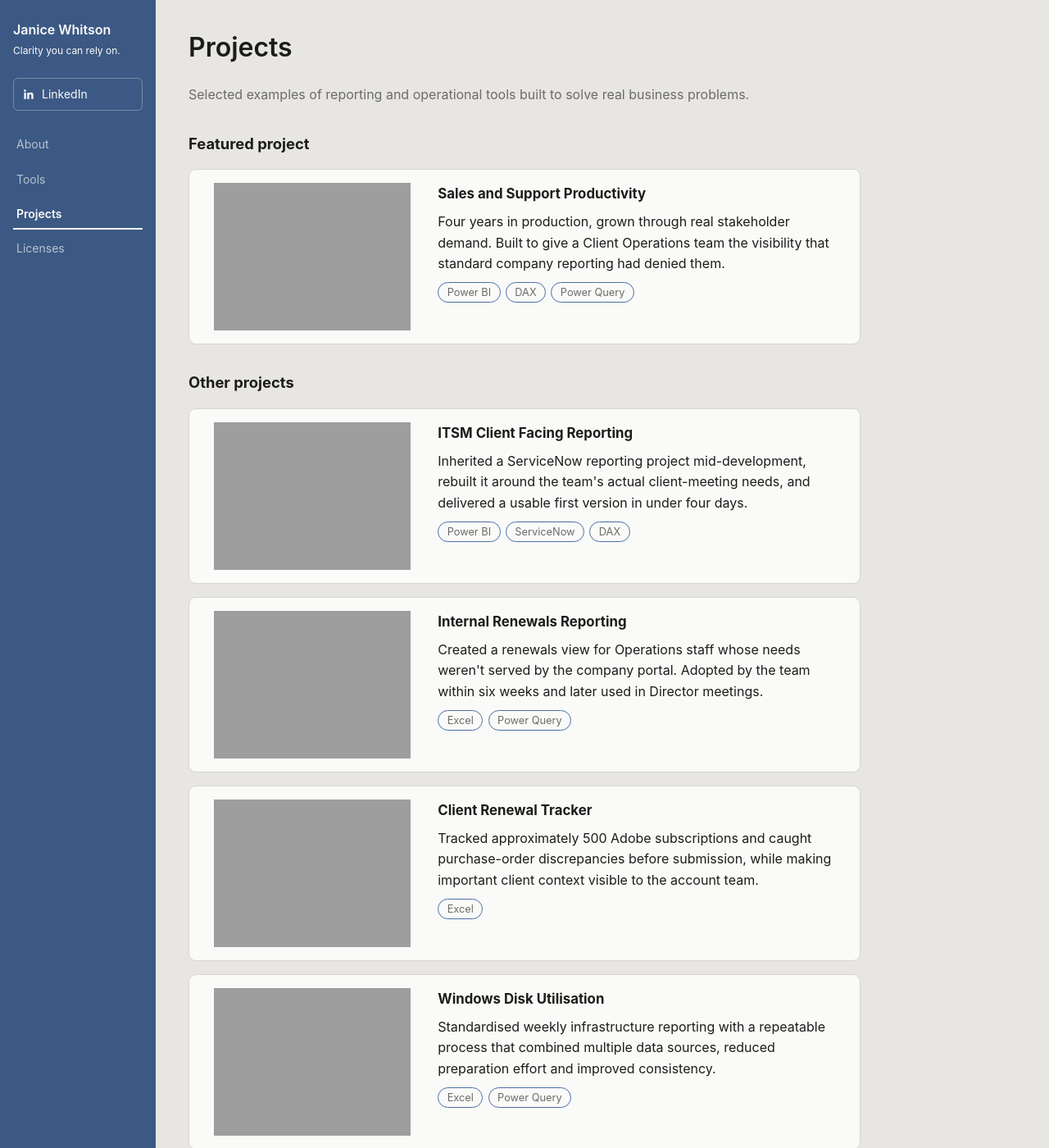
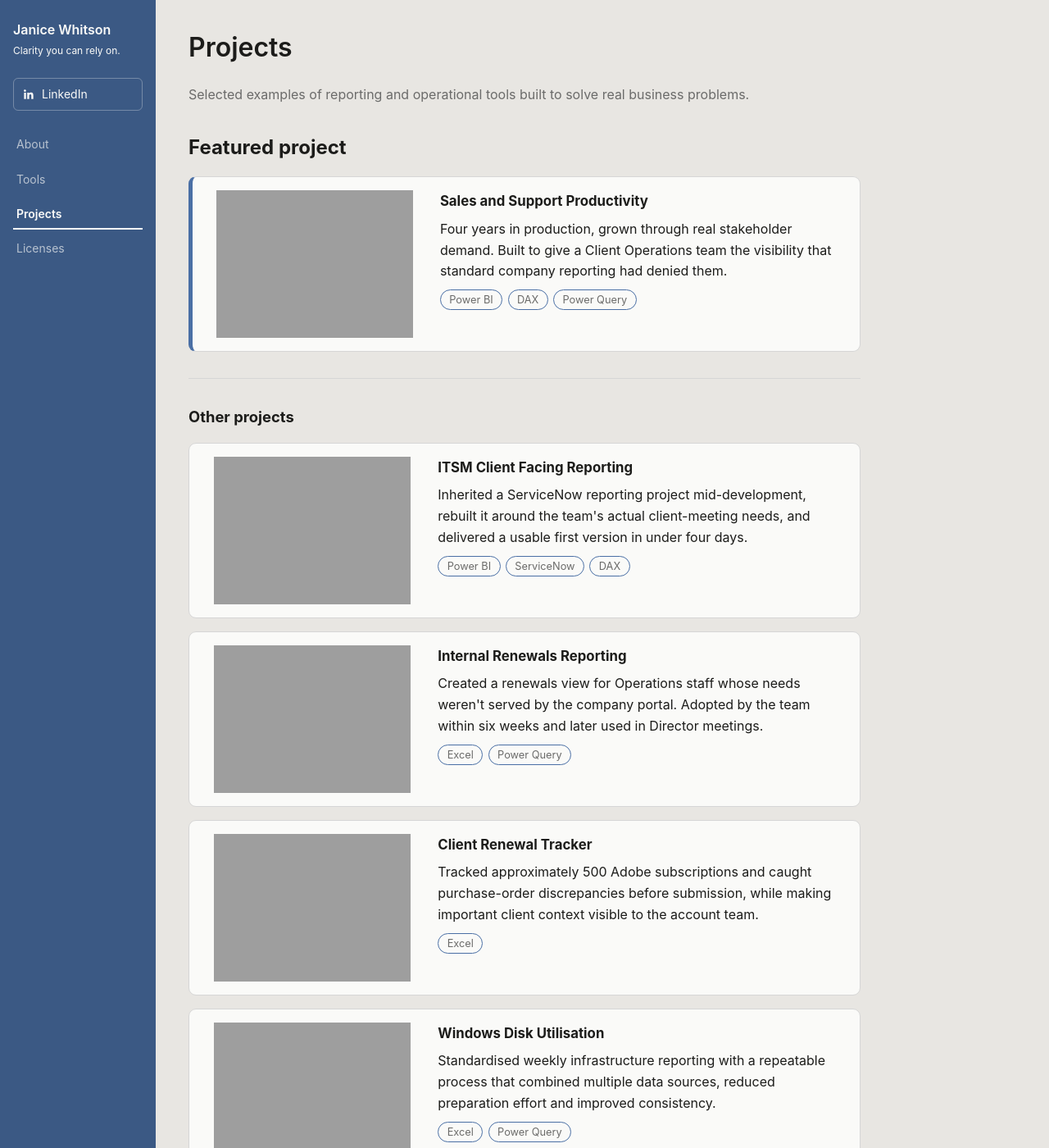
Before and after one commit to janicewhitson/data, a Jekyll site: the page built from projects.md, in a window 1280 px wide and 1400 px high. Shown: the whole window at 82% size. Built offline with Jekyll 4.4.1, drawn with Linux system fonts in a browser that asks for light colours.

Commit message:
Restore visual hierarchy for featured portfolio project

```diff
--- a/assets/css/main.css
+++ b/assets/css/main.css
@@ -267,3 +267,15 @@ a { color: var(--color-accent); }
   outline: 2px solid var(--color-accent);
   outline-offset: 3px;
 }
+
+/* ===== Featured project emphasis ===== */
+.portfolio-projects[aria-label="Featured project"] {
+  padding-bottom: 2rem;
+  border-bottom: 1px solid var(--color-border);
+}
+.portfolio-projects[aria-label="Featured project"] h2 {
+  font-size: 1.5rem;
+}
+.portfolio-project-featured {
+  border-left: 5px solid var(--color-accent);
+}
```
